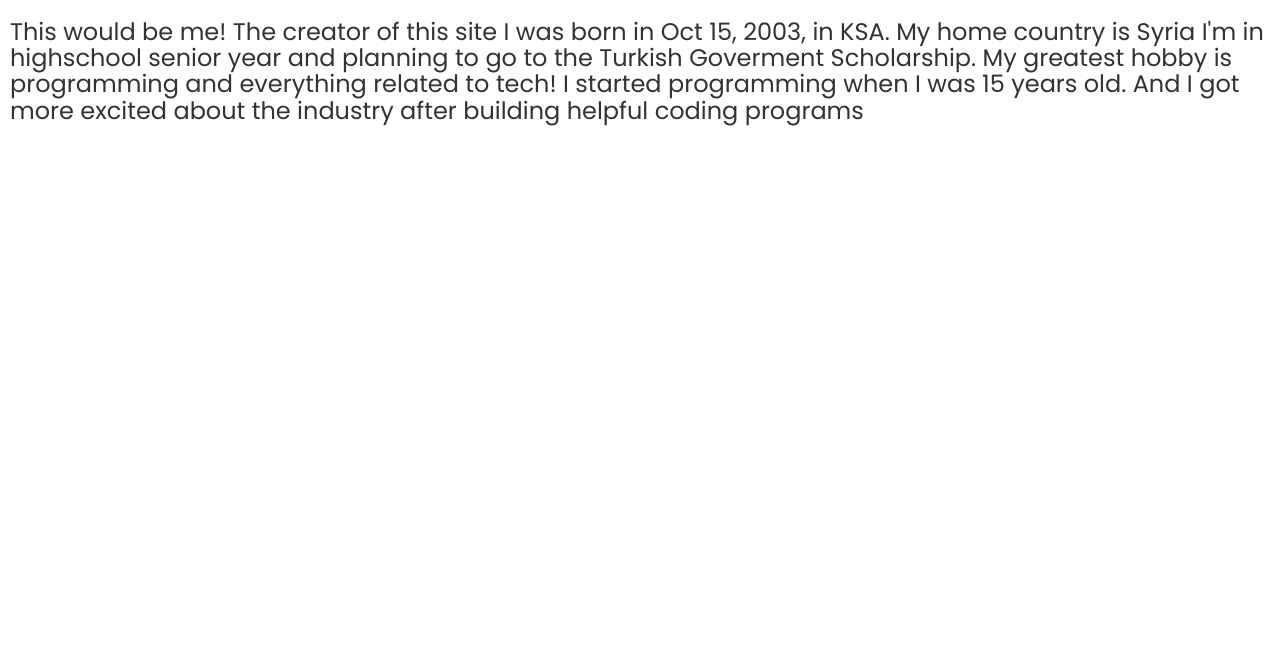
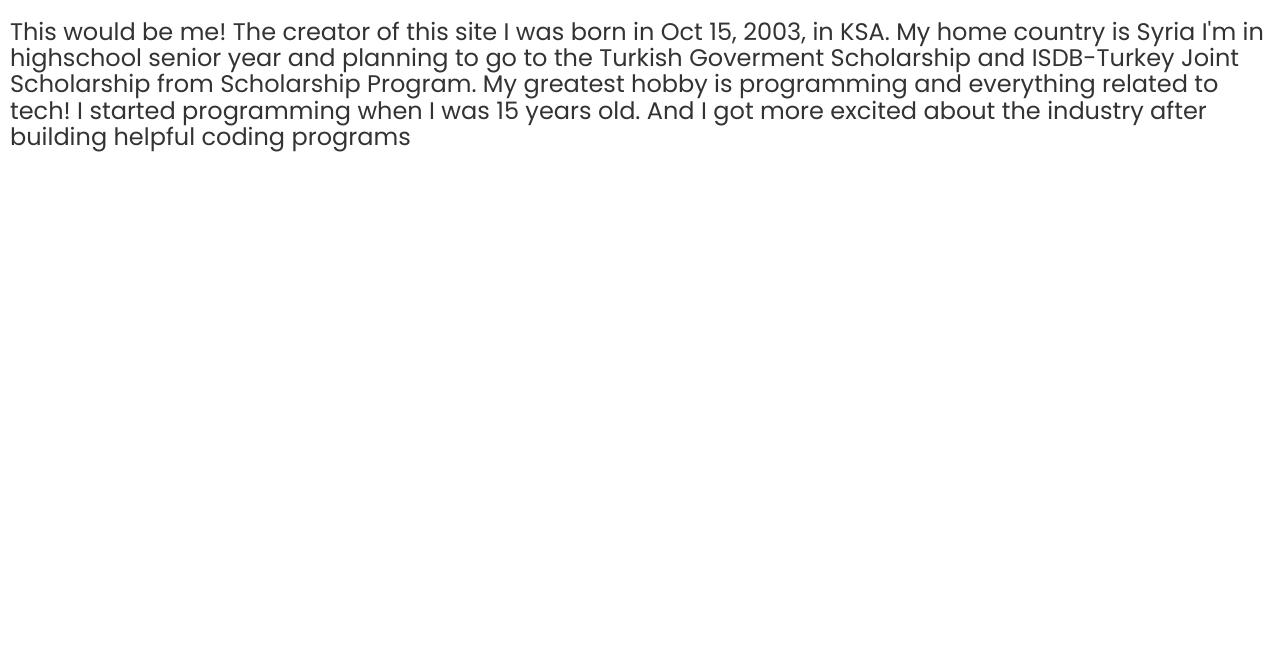
Before and after one commit to obadam11/Obada-webiste, a plain HTML site: page index.html in a window 1280 px wide. Shown: the part 153-800 px from the top of the page. Drawn offline with nearby package versions, Linux system fonts and the light colour scheme.

Commit message:
Update index.html

```diff
--- a/index.html
+++ b/index.html
@@ -31,7 +31,8 @@
       <div class="whoMasterChild">
         <h3 style="padding: 10px;">
           This would be me! The creator of this site I was born in Oct 15, 2003, in KSA. My home country is Syria
-          I'm in highschool senior year and planning to go to the Turkish Goverment Scholarship. My greatest hobby
+          I'm in highschool senior year and planning to go to the Turkish Goverment Scholarship and ISDB-Turkey Joint Scholarship from Scholarship Program.
+          My greatest hobby
           is programming and everything related to tech! I started programming when I was 15 years old. And I got
           more excited about the industry after building helpful coding programs
 
```
